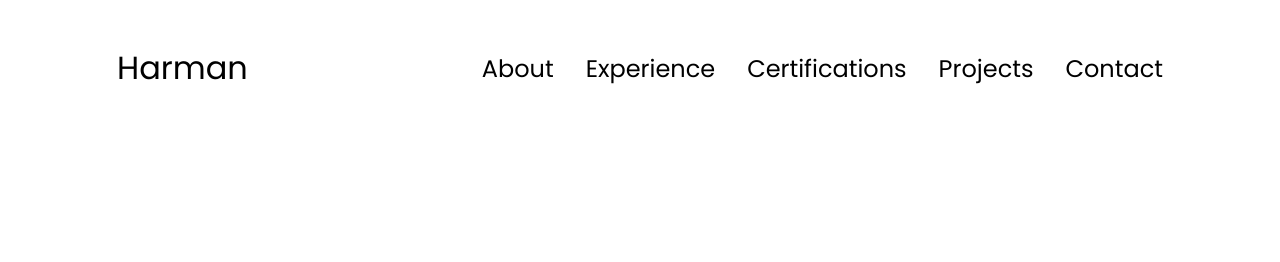
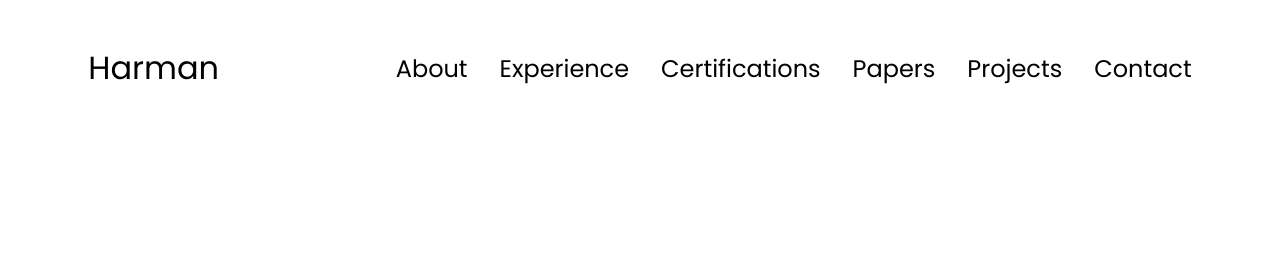
Before and after one commit to Harmanjeet3/Portfolio, a plain HTML site: page index.html in a window 1280 px wide. Shown: the top 262 px of the page. Drawn offline with Linux system fonts and the light colour scheme.

Commit message:
Add Papers at top and bottom

```diff
--- a/index.html
+++ b/index.html
@@ -16,6 +16,7 @@
           <li><a href="#about">About</a></li>
           <li><a href="#experience">Experience</a></li>
           <li><a href="#Certifications">Certifications</a></li>
+          <li><a href="#papers">Papers</a></li>
           <li><a href="#projects">Projects</a></li>
           <li><a href="#contact">Contact</a></li>
 
@@ -635,6 +636,7 @@
             <li><a href="#about">About</a></li>
             <li><a href="#experience">Experience</a></li>
             <li><a href="#Certifications">Certifications</a></li>
+            <li><a href="#papers">Papers</a></li>
             <li><a href="#projects">Projects</a></li>
             <li><a href="#contact">Contact</a></li>
           </ul>
```
